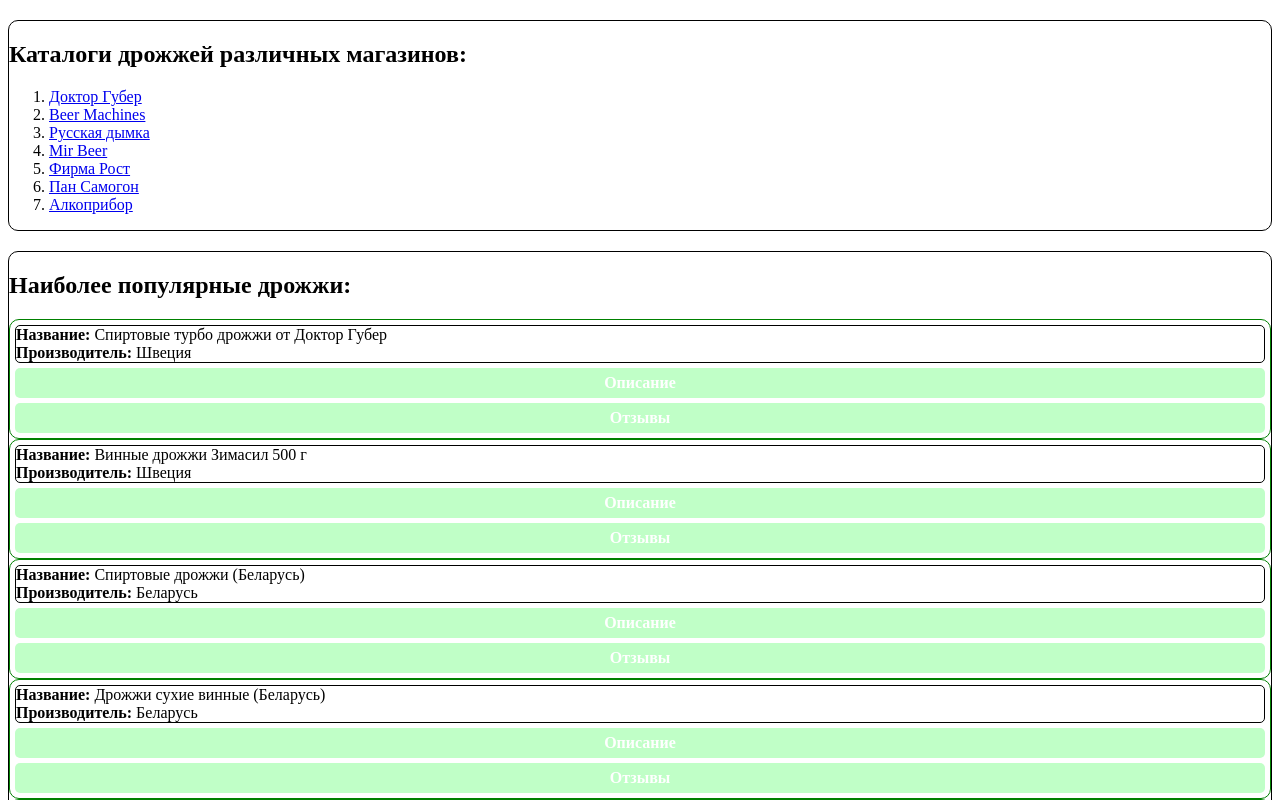
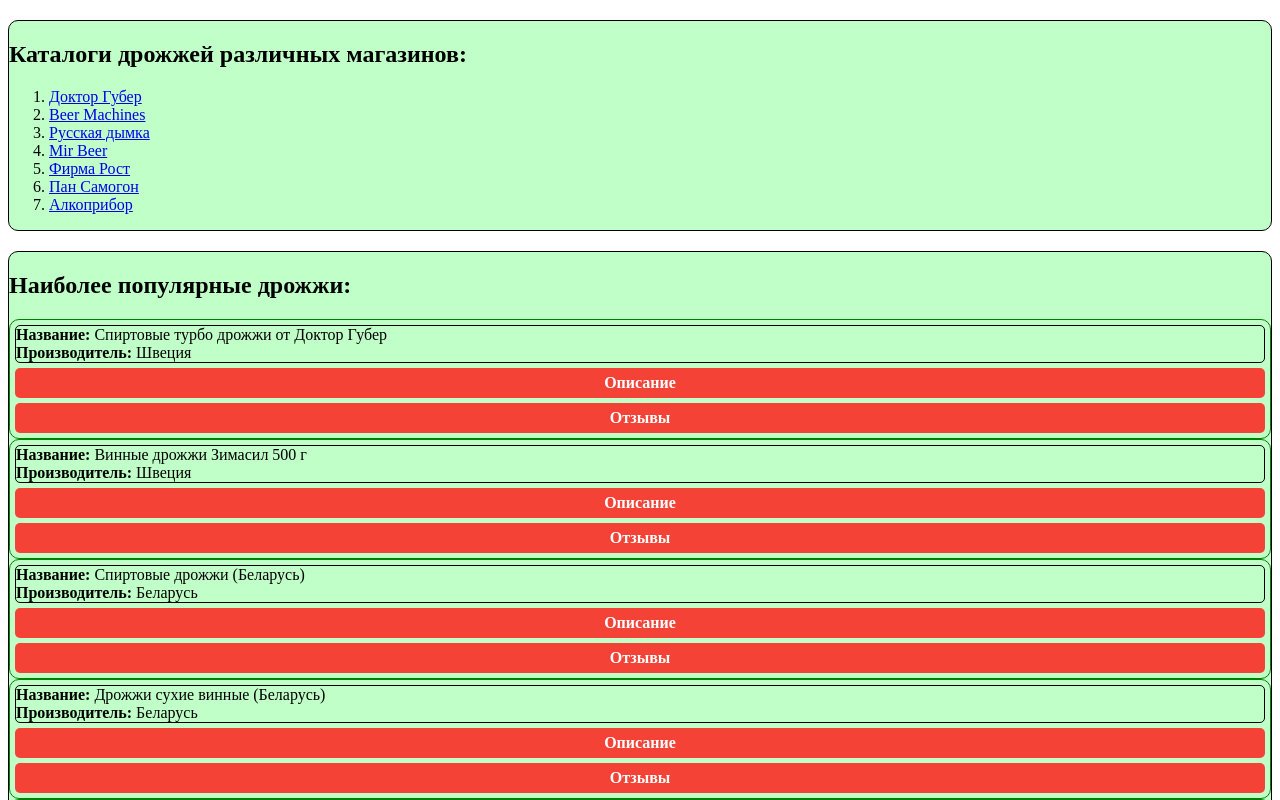
Before and after one commit to amig03/amig03.github.io, a plain HTML site: page index.html in a window 1280 px wide. Shown: the top 800 px of the page. Drawn offline with Linux system fonts and the light colour scheme.

Commit message:
Add files via upload

```diff
--- a/yeast.css
+++ b/yeast.css
@@ -2,6 +2,7 @@
    margin: 20px 0;
    border: 1px solid black;
    border-radius: 10px;
+   background-color: #c0ffc7;
 }
 
 .best-yeast-unit {
@@ -19,7 +20,7 @@
 }
 
 .button {
-   background-color: #c0ffc7;
+   background-color: #f44336;
    color: white;
    font-weight: bold;
    border-radius: 5px;
```
